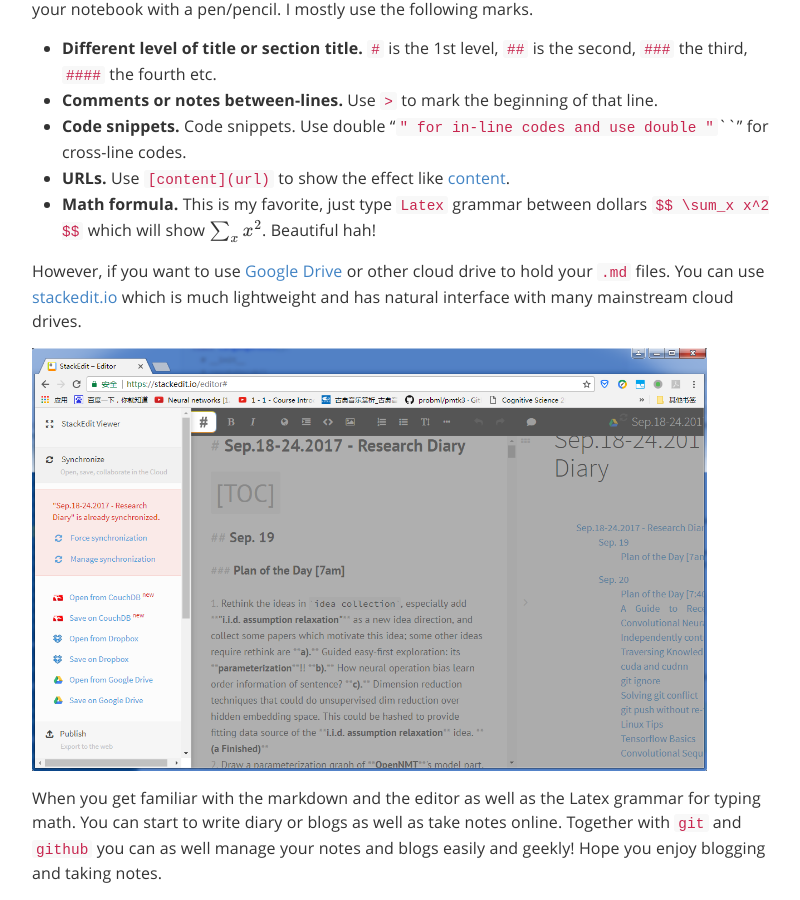
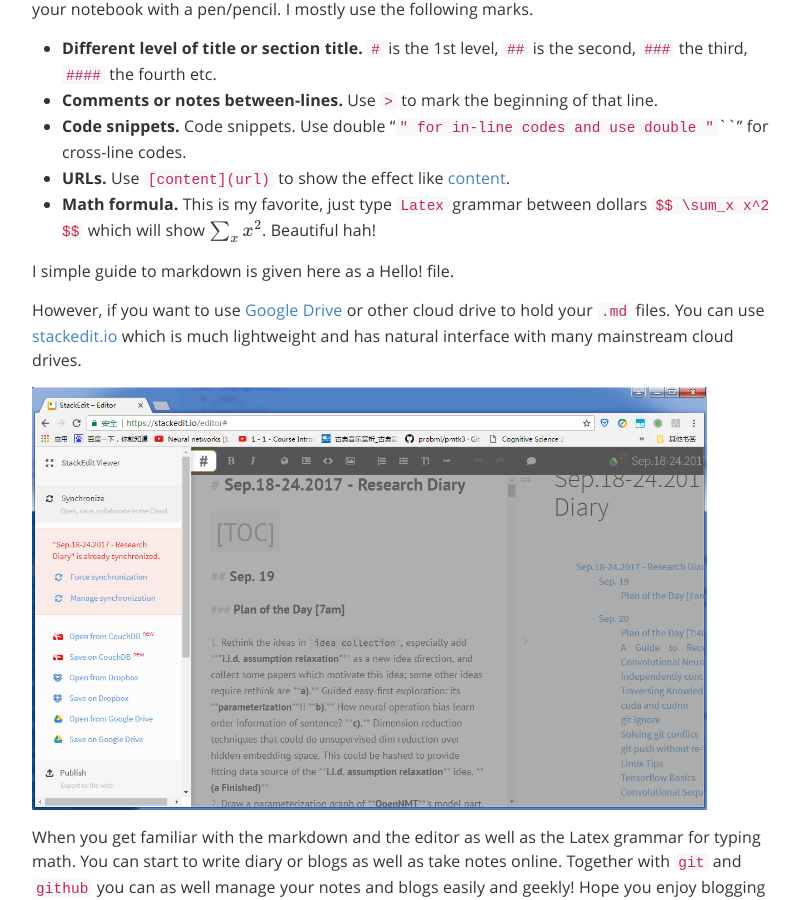
Before and after one commit to Epsilon-Lee/Epsilon-Lee.github.io, a Jekyll site: the page built from _posts/party/2017-9-26-Brief-Notes-on-Neubig's-Tutorial-0~3-Part-B.md, in a window 1280 px wide and 900 px high, scrolled down 8289 px. Shown: the whole window, without its empty margins (233-1033 px from the left). Built offline with Jekyll 4.4.1, drawn with Linux system fonts in a browser that asks for light colours; nearby versions of some CDN libraries; some web fonts are replaced; formulas are drawn with MathJax 3; comment, search, counter and statistics services are not loaded.

```diff
--- a/_posts/party/2017-9-26-Brief-Notes-on-Neubig's-Tutorial-0~3-Part-B.md
+++ b/_posts/party/2017-9-26-Brief-Notes-on-Neubig's-Tutorial-0~3-Part-B.md
@@ -241,6 +241,8 @@
 - **URLs.** Use `[content](url)` to show the effect like [content](url).
 - **Math formula.** This is my favorite, just type `Latex` grammar between dollars `$$ \sum_x x^2 $$` which will show $$ \sum_x x^2 $$. Beautiful hah!
 
+I simple guide to markdown is given here as a Hello! file.
+
 However, if you want to use [Google Drive](https://drive.google.com/drive/) or other cloud drive to hold your `.md` files. You can use [stackedit.io](https://stackedit.io/editor) which is much lightweight and has natural interface with many mainstream cloud drives.
 
 ![]({{ site.baseurl }}/public/img/party/stackedit.PNG)
```
